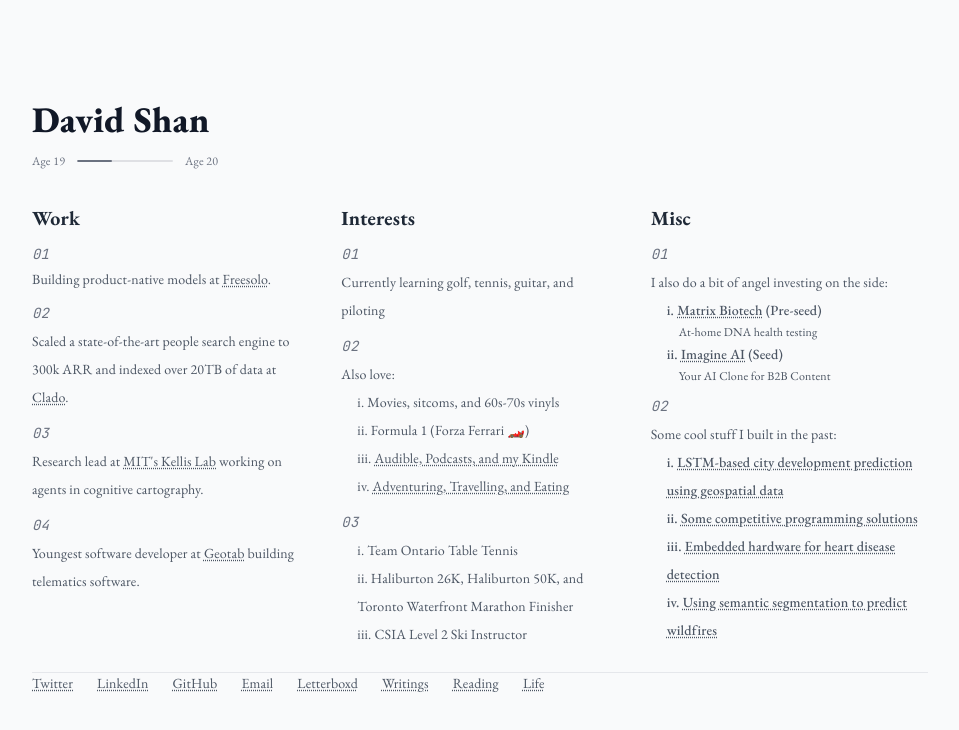
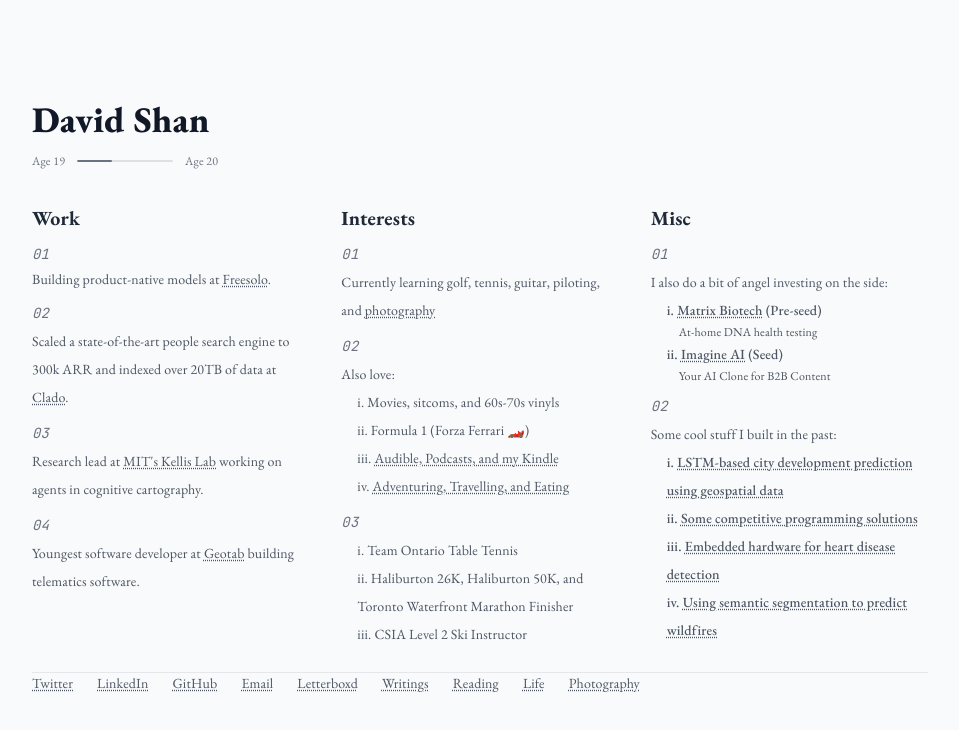
Before and after one commit to DavidBShan/WebsiteV2, a Next.js app: page / in a window 1280 px wide. Shown: the top 730 px of the page, without its empty margins (160-1119 px from the left). Built offline with nearby package versions, Linux system fonts and the light colour scheme.

Commit message:
Add photography links to interests and footer

```diff
--- a/app/page.tsx
+++ b/app/page.tsx
@@ -240,7 +240,18 @@ export default function Home() {
                   >
                     01
                   </div>
-                  <p>Currently learning golf, tennis, guitar, and piloting</p>
+                  <p>
+                    Currently learning golf, tennis, guitar, piloting, and{" "}
+                    <a
+                      href="https://www.instagram.com/davidbshan/"
+                      target="_blank"
+                      rel="noopener noreferrer"
+                      className="href-text"
+                      aria-label="View David Shan's photography on Instagram"
+                    >
+                      photography
+                    </a>
+                  </p>
                 </li>
                 <li
                   className="text-sm leading-loose animate-fade-in delay-1300"
@@ -533,6 +544,15 @@ export default function Home() {
                 >
                   Life
                 </Link>
+                <a
+                  href="https://www.instagram.com/davidbshan/"
+                  target="_blank"
+                  rel="noopener noreferrer"
+                  className="href-text"
+                  aria-label="View David Shan's photography on Instagram"
+                >
+                  Photography
+                </a>
               </div>
             </div>
           </footer>
```
